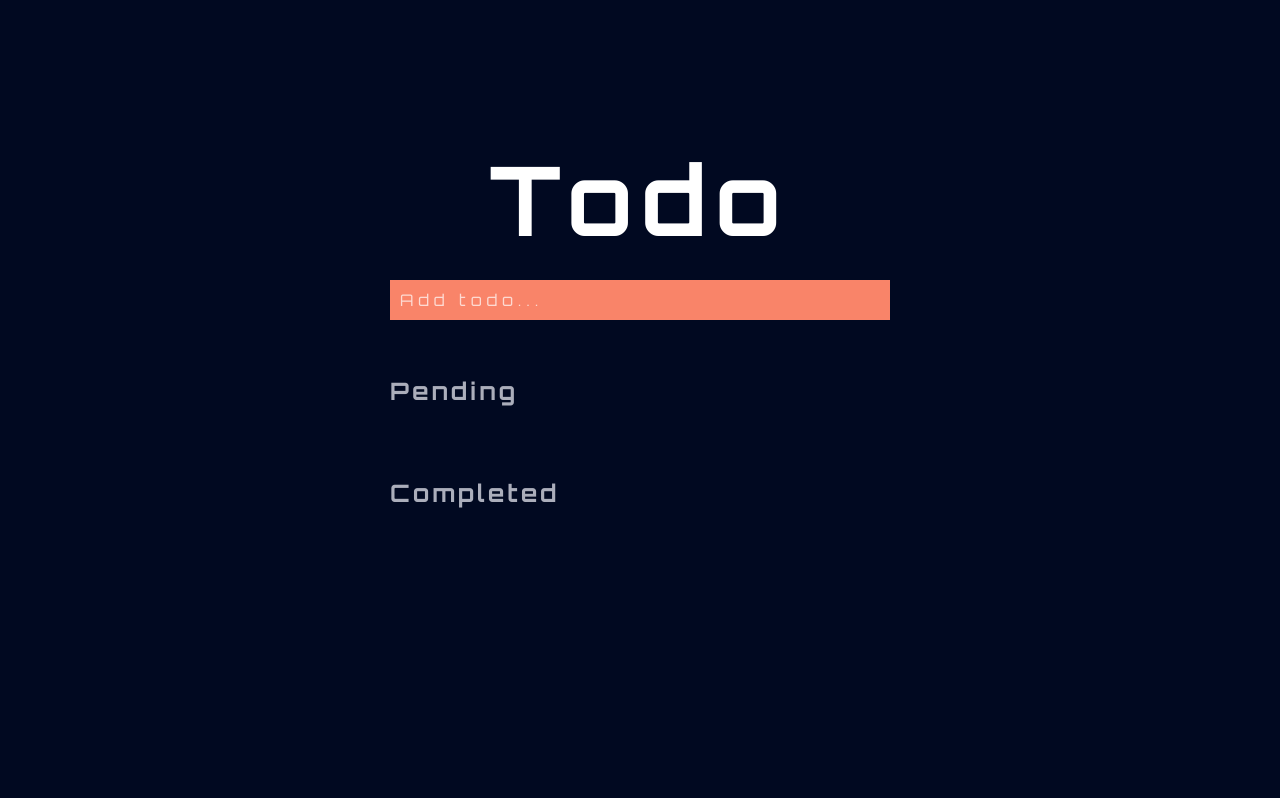
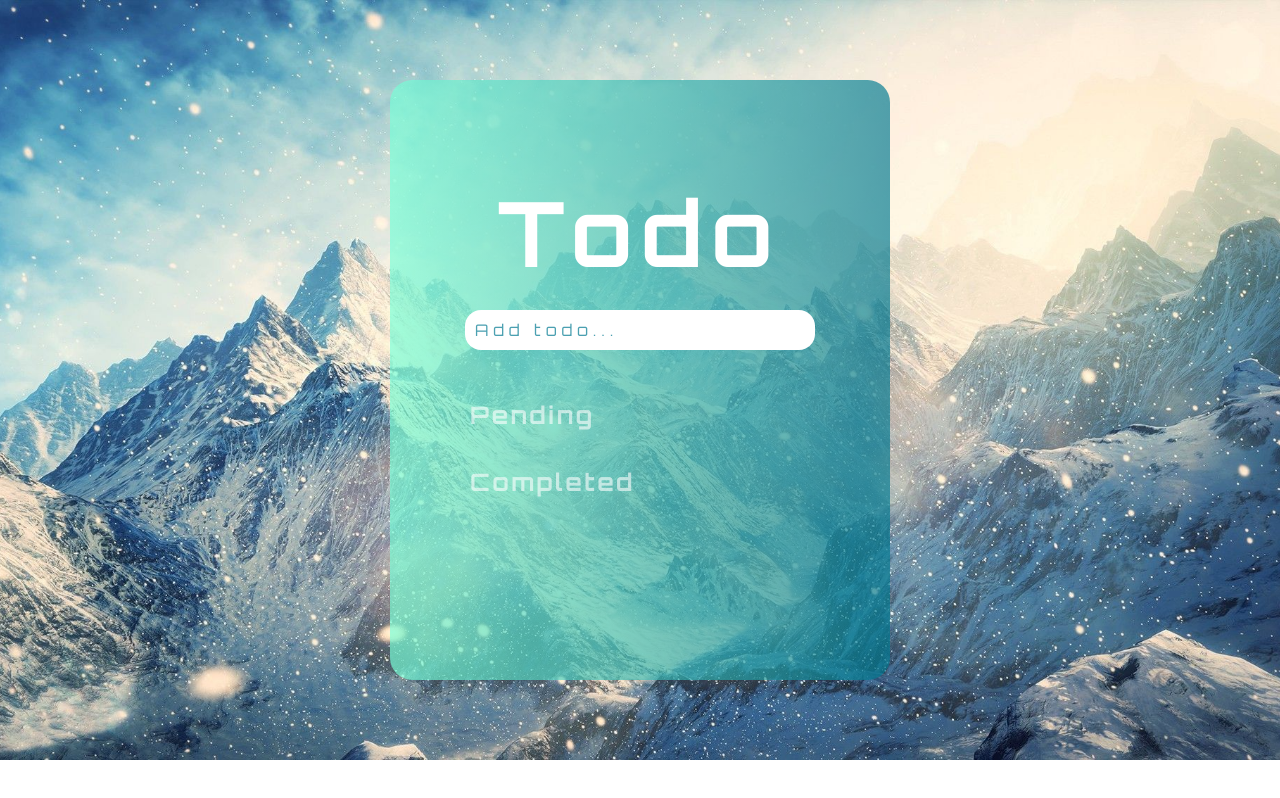
Before and after one commit to Amirmoh10/TodoListApp, a React (Create React App) app: page / in a window 1280 px wide. Built offline with nearby package versions, Linux system fonts and the light colour scheme.

Commit message:
updated commit

```diff
--- a/src/App.css
+++ b/src/App.css
@@ -5,72 +5,103 @@
 }
 
 body {
-	background-color: #010921;
-	color: #ffffff;
+  background-image: url(./todoBackground.jpg);
+  background-size: cover;
+  background-position: top;
+  background-repeat: no-repeat;
 }
 
 .app {
-	margin: 0 auto;
-	max-width: 500px;
+  text-align: center;
   display: flex;
   flex-direction: column;
+  max-width: 500px;
+  min-height: 600px;
+  margin: 5em auto;
+  border-radius: 1.4em;
+  overflow: scroll;
+  background: #007991;
+  background: -webkit-linear-gradient(
+    to right,
+    rgba(120, 255, 215, 0.68),
+    rgba(91, 131, 139, 0.68)
+  );
+  background: linear-gradient(
+    to right,
+    rgba(120, 255, 215, 0.68),
+    rgba(0, 121, 145, 0.68)
+  );
 }
 
 .title {
   text-align: center;
-	font-size: 48px;
+  font-size: 45px;
   padding-bottom: 21px;
-
-	padding-top: 43px;
-	font-family: 'Orbitron', sans-serif;
+  font-family: "Orbitron", sans-serif;
   letter-spacing: 10px;
+  color: white;
 }
 
 input {
   padding: 2% 0 2% 2%;
   border-style: none;
+  border-radius: 1em;
   font-size: 16px;
-	font-family: 'Orbitron', sans-serif;
+  font-family: "Orbitron", sans-serif;
   outline: none;
-	background-color: #f98469;
-	color: #ffffff;
+  background-color: white;
+  color: #007991;
   letter-spacing: 3px;
+  width: 70%;
+  margin: 0 auto 10% auto;
 }
 
 ::placeholder {
-	color: #ffffff;
+  color: #007991;
   opacity: 0.7;
   letter-spacing: 5px;
 }
 
-.todosListContainer {
-	margin-top: 2em;
-	font-family: 'Orbitron', sans-serif;
+.sectionsContainer {
+  text-align: start;
+  font-family: "Orbitron", sans-serif;
   font-size: 16px;
-	padding: 1.5em 0 1em 0;
-	letter-spacing: 3px;
+  letter-spacing: 2.5px;
+  width: 350px;
+  margin-left: 5em;
+  padding: 0 1% 2em 0;
 }
 
-.dimmedListTitle {
-	border: none;
-	color: #abaebb;
+.pendingSection {
+  margin-bottom: 1%;
 }
 
-.normalListTitle {
-	border-bottom: 1px solid rgba(128, 128, 128, 0.425);
+.dimmedSectiontTitle {
+  border: none;
+  color: rgba(255, 255, 255, 0.596);
+}
+
+.boldSectionTitle {
+  border-bottom: 1px solid white;
   padding-bottom: 2%;
+  color: white;
 }
 
 .todoItem {
   font-size: 18px;
-	padding-top: 2%;
+  font-family: "Orbitron", sans-serif;
   display: flex;
   justify-content: space-between;
   align-items: center;
-	border-bottom: 1px solid rgba(128, 128, 128, 0.425);
+  border-bottom: 1px solid white;
+  color: #007991;
 }
 
-.buttons .complete {
+.buttons {
+  padding-top: 1%;
+}
+
+.buttons .checkButton {
   margin-right: 0.5em;
 }
 
--- a/src/Components/App.js
+++ b/src/Components/App.js
@@ -1,73 +1,74 @@
-import React, { useState } from 'react';
-import '../App.css';
+import React, { useState } from "react";
+import PropTypes from "prop-types";
+import "../App.css";
 
-const listTypeToTitle = {
-	completed: 'Completed',
-	pending: 'Pending'
+const sectionTypeTitle = {
+  completed: "Completed",
+  pending: "Pending",
 };
+
 function App() {
-	const [ currentTodo, setCurrentTodo ] = useState('');
-	const [ pendingTodos, setPendingTodos ] = useState([]);
-	const [ completedTodos, setCompletedTodos ] = useState([]);
+  const [typedInTodo, setCurrentTodo] = useState("");
+  const [pendingTasks, setpendingTasks] = useState([]);
+  const [completedTasks, setcompletedTasks] = useState([]);
+
+  function completeTodo(taskIndex) {
+    const pendingTask = pendingTasks[taskIndex];
+    setcompletedTasks([...completedTasks, pendingTask]);
+    deleteTodo(taskIndex, "pending");
+  }
+
+  function deleteTodo(taskIndex, taskSection) {
+    const taskList = taskSection === "pending" ? pendingTasks : completedTasks;
+    const setter =
+      taskList === pendingTasks ? setpendingTasks : setcompletedTasks;
+
+    const filteredTasks = taskList.filter((_, index) => taskIndex !== index);
+
+    setter(filteredTasks);
+  }
 
   function onKeyDown(e) {
-		if (e.key === 'Enter' && currentTodo.trim()) {
-			setPendingTodos([ ...pendingTodos, currentTodo ]);
-			setCurrentTodo('');
+    if (e.key === "Enter" && typedInTodo.trim()) {
+      setpendingTasks([...pendingTasks, typedInTodo]);
+      setCurrentTodo("");
     }
   }
 
-	function deleteTodo(todoIndex, targetList) {
-		const targetTodoList = targetList === 'pending' ? pendingTodos : completedTodos;
-		const setter = targetList === 'pending' ? setPendingTodos : setCompletedTodos;
-
-		const filteredTodos = targetTodoList.filter((_, index) => todoIndex !== index);
-
-		setter(filteredTodos);
+  function TodoList({ sectionTitle, completeTodo, deletedTodo, sectionTasks }) {
+    return (
+      <div className="sectionsContainer">
+        <div
+          className={
+            sectionTasks.length > 0 ? "boldSectionTitle" : "dimmedSectiontTitle"
           }
-
-	function completeTodo(todoIndex) {
-		const targetTodo = pendingTodos[todoIndex];
-
-		setCompletedTodos([ ...completedTodos, targetTodo ]);
-		deleteTodo(todoIndex, 'pending');
-	}
-
-	return (
-		<div className="app">
-			<div className="title">
-				<h1>Todo</h1>
+        >
+          <h2>
+            {sectionTitle === "pending"
+              ? sectionTypeTitle.pending
+              : sectionTypeTitle.completed}
+          </h2>
         </div>
-			<input
-				type="text"
-				placeholder="Add todo..."
-				value={currentTodo}
-				onChange={(e) => setCurrentTodo(e.target.value)}
-				onKeyDown={onKeyDown}
+        {sectionTasks.map((todo, index) => (
+          <div className="todoItem" key={index}>
+            <span> {todo} </span>
+            <div className="buttons">
+              {sectionTitle === "completed" ? null : (
+                <span
+                  className="checkButton"
+                  onClick={() => completeTodo(index)}
+                >
+                  <img
+                    src="https://img.icons8.com/flat_round/25/000000/checkmark.png"
+                    alt="icon"
                   />
-			<TodoList listType="pending" completeTodo={completeTodo} deleteTodo={deleteTodo} todos={pendingTodos} />
-			<TodoList listType="completed" deleteTodo={deleteTodo} todos={completedTodos} />
-		</div>
-	);
-}
-
-function TodoList({ listType, completeTodo, deleteTodo, todos }) {
-	return (
-		<div className="todosListContainer">
-			<div className={todos.length > 0 ? 'normalListTitle' : 'dimmedListTitle'}>
-				<h2>{listType === 'pending' ? listTypeToTitle.pending : listTypeToTitle.completed}</h2>
-			</div>
-			{todos.map((todo, index) => (
-				<div className="todoItem" key={index}>
-					<span>{todo}</span>
-					<div className="buttons">
-						{listType === 'completed' ? null : (
-							<span className="complete" onClick={() => completeTodo(index)}>
-								<img src="https://img.icons8.com/flat_round/25/000000/checkmark.png" alt="icon" />
                 </span>
               )}
-						<span onClick={() => deleteTodo(index, listType)}>
-							<img src="https://img.icons8.com/flat_round/25/000000/delete-sign.png" alt="icon" />
+              <span onClick={() => deletedTodo(index, sectionTitle)}>
+                <img
+                  src="https://img.icons8.com/flat_round/25/000000/delete-sign.png"
+                  alt="icon"
+                />
               </span>
             </div>
           </div>
@@ -76,4 +77,71 @@ function TodoList({ listType, completeTodo, deleteTodo, todos }) {
     );
   }
 
+  TodoList.propTypes = {
+    sectionTitle: PropTypes.oneOf(["pending", "completed"]).isRequired,
+    completeTodo: PropTypes.func,
+    deleteTodo: PropTypes.func.isRequired,
+    todos: PropTypes.arrayOf(PropTypes.string),
+  };
+
+  return (
+    <div className="app">
+      <div className="title">
+        <h1> Todo </h1>
+      </div>
+      <input
+        type="text"
+        placeholder="Add todo..."
+        value={typedInTodo}
+        onChange={(event) => setCurrentTodo(event.target.value)}
+        onKeyDown={onKeyDown}
+      />
+
+      <div className="pendingSection">
+        <TodoList
+          sectionTitle="pending"
+          completeTodo={completeTodo}
+          deletedTodo={deleteTodo}
+          sectionTasks={pendingTasks}
+        />
+      </div>
+      <div className="completedSection">
+        <TodoList
+          sectionTitle="completed"
+          sectionTasks={completedTasks}
+          deletedTodo={deleteTodo}
+        />
+      </div>
+    </div>
+  );
+}
+//
+
+//
+
 export default App;
+// className={typedTodo.length > 0 ? "boldSectionTitle" : "dimmedSectionTitle"
+// {sectionTasks.map((todo, index) => (
+//   <div className="todoItem" key={index}>
+//     <span> {todo} </span>{" "}
+//     <div className="buttons">
+//       {sectionTitle === "Completed" ? null : (
+//         <span
+//           className="pending"
+//           onClick={() => completeTodo(index)}
+//         >
+//           <img
+//             src="https://img.icons8.com/flat_round/25/000000/checkmark.png"
+//             alt="icon"
+//           />
+//         </span>
+//       )}{" "}
+//       <span onClick={() => deletedTodo(index, sectionTitle)}>
+//         <img
+//           src="https://img.icons8.com/flat_round/25/000000/delete-sign.png"
+//           alt="icon"
+//         />
+//       </span>
+//     </div>
+//   </div>
+// ))}
--- a/src/index.js
+++ b/src/index.js
@@ -5,10 +5,7 @@ import App from './Components/App';
 import * as serviceWorker from './serviceWorker';
 
 ReactDOM.render(
-  <React.StrictMode>
-    <App />
-  </React.StrictMode>,
-  document.getElementById('root')
+    <App />, document.getElementById('root')
 );
 
 // If you want your app to work offline and load faster, you can change
```
Also changed, not shown: src/Components/gist.js (added, +76 -0 lines), src/todoBackground.jpg (added). Lines whose indentation alone changed are shown as unchanged.
